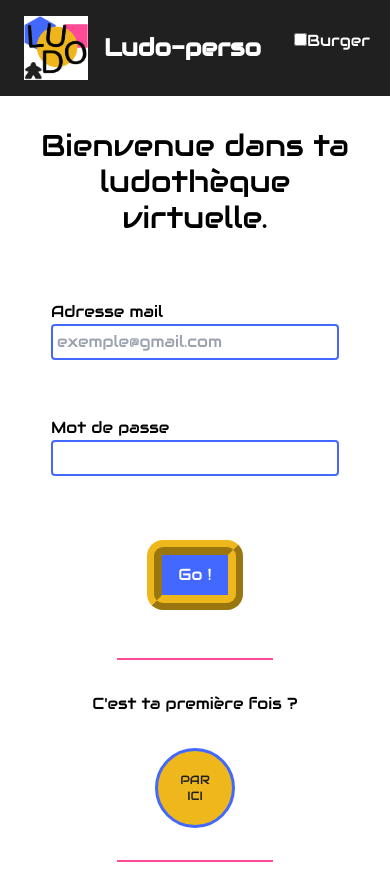
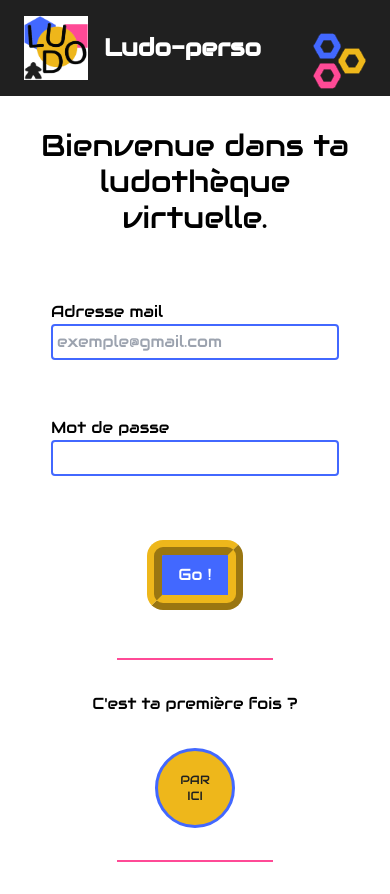
Before and after one commit to SbirLobo/ludo-perso, a React (Vite) app in the folder frontend/: page / in a window 390 px wide. Built offline with nearby package versions, Linux system fonts and the light colour scheme; no server answers.

Commit message:
mise en place du menu burger

```diff
--- a/frontend/src/App.css
+++ b/frontend/src/App.css
@@ -32,4 +32,18 @@
     height: 5rem;
     width: 5rem;
   }
+
+  .active-nav {
+    background-color: theme("colors.yellow");
+    color: theme("colors.dark");
+  }
+
+  .menu {
+    transition: transform 0.4s ease-out;
+    z-index: 5;
+  }
+
+  .active {
+    transform: translate(0);
+  }
 }
--- a/frontend/src/components/Navbar.jsx
+++ b/frontend/src/components/Navbar.jsx
@@ -30,18 +30,24 @@ function Navbar() {
           />
           <span className="text-white text-2xl font-bold ml-4">Ludo-perso</span>
         </Link>
-        <label className="burger text-white absolute z-10 top-[30%] right-5 lg:hidden">
-          <input
-            type="checkbox"
-            onChange={handleClick}
-            checked={active === "active"}
+        <button
+          onClick={handleClick}
+          type="button"
+          className="burger text-white absolute z-10 top-[30%] right-5 sm:hidden"
+        >
+          <img
+            src={
+              active === "active"
+                ? "/assets/logo/menu0.png"
+                : "/assets/logo/menu1.png"
+            }
+            alt="menu"
           />
-          Burger
-        </label>
-        <nav className="hidden lg:flex z-20 items-center gap-10 mr-14 h-20">
+        </button>
+        <nav className="hidden sm:flex z-20 items-center gap-10 mr-14 h-20">
           <Link
             to="/collection"
-            className={`text-white w-[128px] text-center ${
+            className={`text-white rounded-md py-2 px-1 w-[128px] text-center ${
               !isActive("/collection") ? "hover:underline" : ""
             } ${isActive("/collection") ? "active-nav" : ""}`}
           >
@@ -49,7 +55,7 @@ function Navbar() {
           </Link>
           <Link
             to="/univers"
-            className={`text-white w-[72px] text-center ${
+            className={`text-white rounded-md py-2 px-1 w-[82px] text-center ${
               !isActive("/univers") ? "hover:underline" : ""
             } ${isActive("/univers") ? "active-nav" : ""}`}
           >
@@ -57,7 +63,7 @@ function Navbar() {
           </Link>
           <Link
             to="/profil"
-            className={`text-white w-[54px] text-center ${
+            className={`text-white rounded-md py-2 px-1 w-[64px] text-center ${
               !isActive("/profil") ? "hover:underline" : ""
             } ${isActive("/profil") ? "active-nav" : ""}`}
           >
@@ -65,6 +71,37 @@ function Navbar() {
           </Link>
         </nav>
       </header>
+      <nav
+        className={`sm:hidden bg-dark w-[150px] flex flex-col z-20 py-10 absolute right-0 top-[96px] rounded-bl-md menu translate-y-[-110%] ${active} bg-primary items-center gap-10`}
+      >
+        <Link
+          to="/collection"
+          onClick={handleClickLink}
+          className={`text-white rounded-md py-2 px-1 w-[128px] text-center ${
+            !isActive("/collection") ? "hover:underline" : ""
+          } ${isActive("/collection") ? "active-nav" : ""}`}
+        >
+          Ma collection
+        </Link>
+        <Link
+          to="/univers"
+          onClick={handleClickLink}
+          className={`text-white rounded-md py-2 px-1 w-[82px] text-center ${
+            !isActive("/univers") ? "hover:underline" : ""
+          } ${isActive("/univers") ? "active-nav" : ""}`}
+        >
+          Univers
+        </Link>
+        <Link
+          to="/profil"
+          onClick={handleClickLink}
+          className={`text-white rounded-md py-2 px-1 w-[64px] text-center ${
+            !isActive("/profil") ? "hover:underline" : ""
+          } ${isActive("/profil") ? "active-nav" : ""}`}
+        >
+          Profil
+        </Link>
+      </nav>
     </>
   );
 }
```
Also changed, not shown: frontend/public/assets/logo/menu0.png (added), frontend/public/assets/logo/menu1.png (added).
